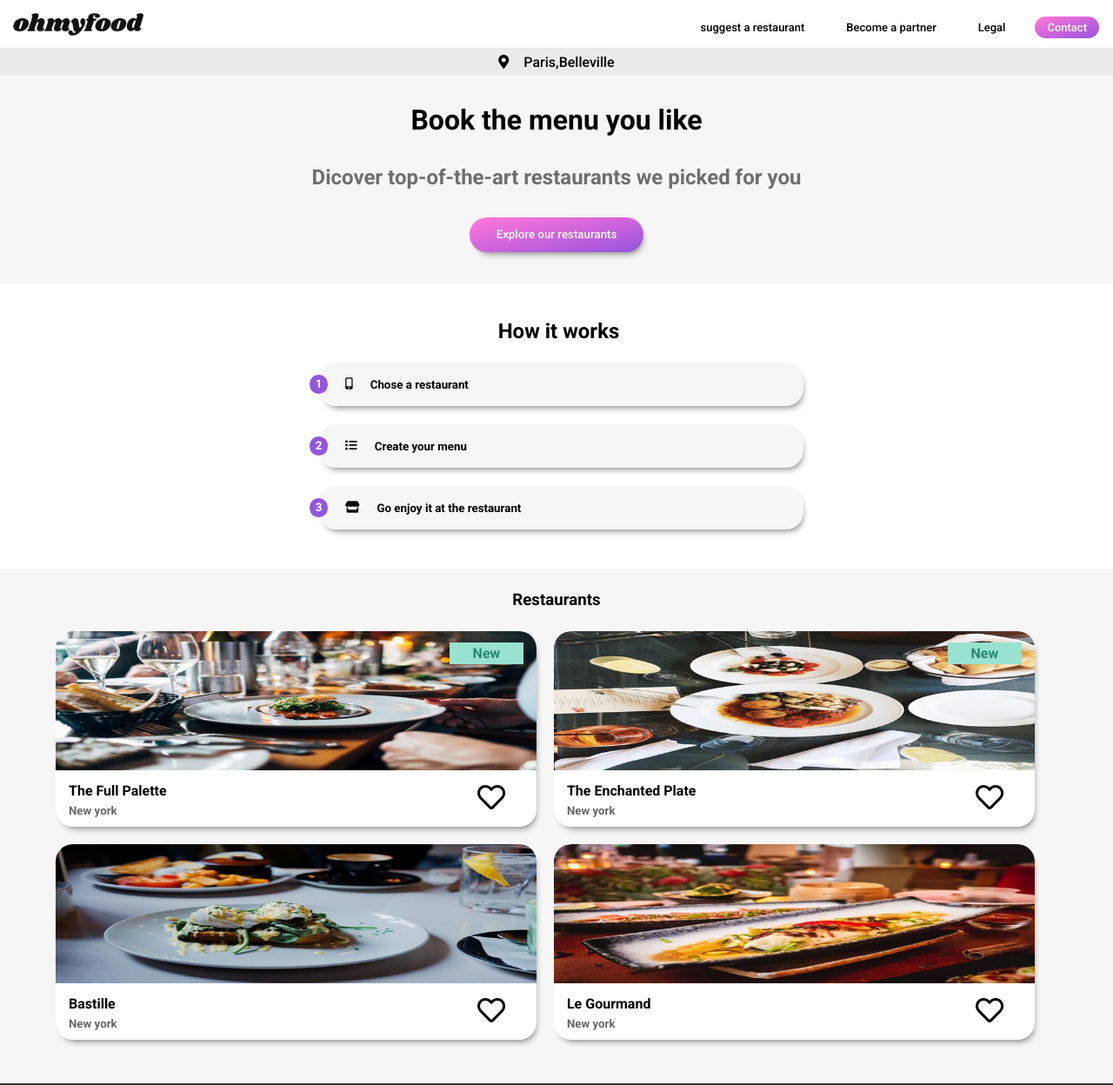
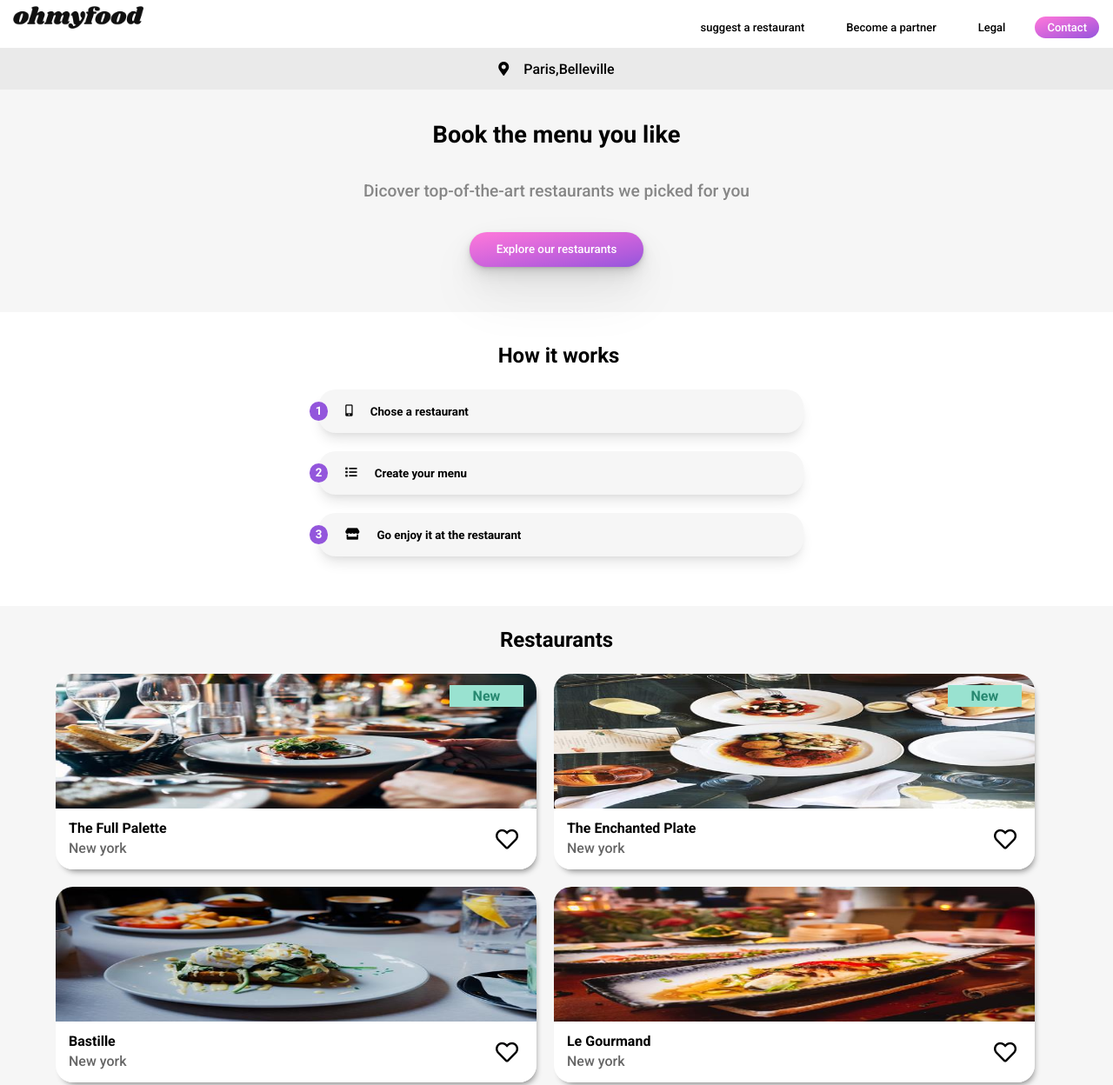
Before and after one commit to isfiaya/Ohmyfood, a plain HTML site: page index.html in a window 1280 px wide. Shown: the top 1248 px of the page at 87% size. Drawn offline with Linux system fonts and the light colour scheme; a web font is replaced by a local one.

Commit message:
edit animation heart

```diff
--- a/css/_footer.scss
+++ b/css/_footer.scss
@@ -17,6 +17,10 @@ footer {
 	a {
 		display: block;
 	}
+	a:nth-of-type(3),
+	a:nth-of-type(4) {
+		opacity: 0.8;
+	}
 	i {
 		margin-right: 5px;
 	}
--- a/css/_logo.scss
+++ b/css/_logo.scss
@@ -1,6 +1,6 @@
-$minTablet:"(min-width:768px)";
+$minTablet: "(min-width:768px)";
 .logo {
-  height: 40px;
+	height: 3.5em;
 	display: flex;
 	align-items: center;
 	justify-content: center;
--- a/css/style.scss
+++ b/css/style.scss
@@ -12,13 +12,13 @@ body {
 .location {
 	background-color: $color-background;
 	text-align: center;
-	height: 17em;
+	height: 19em;
 	&__nav {
 		display: flex;
 		align-items: center;
 		justify-content: center;
 		background-color: #eaeaea;
-		height: 2em;
+		height: 3em;
 		i {
 			margin-right: 17px;
 		}
@@ -29,10 +29,15 @@ body {
 		align-items: center;
 		flex-direction: column;
 		justify-content: space-evenly;
-		height: 235px;
+		height: 240px;
 		padding: 0 15px;
+		h1 {
+			font-size: 1.7em;
+		}
 		h2 {
-			opacity: 55%;
+			opacity: 45%;
+			font-weight: 100;
+			font-size: 1.2em;
 		}
 		button {
 			border: white;
@@ -42,41 +47,27 @@ body {
 			border-radius: 20px;
 			background-image: $color-btn;
 			color: white;
-			box-shadow: 3px 6px 7px -4px rgba(0, 0, 0, 0.45);
 			text-align: center;
+			box-shadow: 0 1px 2px rgba(0, 0, 0, 0.07), 0 2px 4px rgba(0, 0, 0, 0.07), 0 4px 8px rgba(0, 0, 0, 0.07),
+				0 8px 16px rgba(0, 0, 0, 0.07), 0 16px 32px rgba(0, 0, 0, 0.07), 0 32px 64px rgba(0, 0, 0, 0.07);
 			outline: none;
-		}
-		button:hover {
-			opacity: 1;
-		}
-		button::after {
-			content: "";
-			position: absolute;
-			top: 0;
-			left: 0;
-			right: 0;
-			bottom: 0;
-			opacity: 0;
-			z-index: -1;
-			background-color: lighten($color-Primary, 8%);
-			box-shadow: 0 14px 28px rgba(0, 0, 0, 0.25), 0 10px 10px rgba(0, 0, 0, 0.22);
-			transition: opacity 3s;
 		}
 	}
 }
 
 main {
-	margin-top: 35px;
+	margin-top: 28px;
 	padding: 0 15px;
 	@media #{$minTablet} {
 		margin-stop: 25px;
 	}
 	h3 {
-		padding: 5px 0px 22px 5px;
+		padding: 8px 0px 0px 5px;
 		font-weight: bold;
 		@media #{$minTablet} {
 			text-align: center;
 			font-size: x-large;
+			padding-bottom: 25px;
 		}
 	}
 }
@@ -105,7 +96,7 @@ main {
 		border-radius: 20px;
 		border: white;
 		outline: none;
-		box-shadow: 3px 6px 7px -4px rgba(0, 0, 0, 0.45);
+		box-shadow: 0 10px 15px -3px rgba(0, 0, 0, 0.1), 0 4px 6px -2px rgba(0, 0, 0, 0.05);
 		transition: all 0.7s ease-in-out;
 		@media #{$minTablet} {
 			width: 45%;
@@ -124,23 +115,28 @@ main {
 		}
 		i {
 			margin-right: 20px;
+			transition: all 0.7s ease-in-out;
 		}
 	}
 	button:hover {
 		background-color: #f5edff;
-		box-shadow: 0 14px 28px rgba(0, 0, 0, 0.25), 0 10px 10px rgba(0, 0, 0, 0.22);
+		box-shadow: 0 25px 50px -12px rgba(0, 0, 0, 0.25);
+		i {
+			color: $color-Primary;
+		}
 	}
 }
 .restaurants {
 	background-color: $color-background;
 	width: 100%;
-	margin-top: 45px;
+	margin-top: 57px;
 	h3 {
-		padding: 40px 0px 15px 20px;
+		padding: 40px 0px 18px 20px;
 		font-weight: bold;
 		@media #{$minTablet} {
 			text-align: center;
 			padding: 25px 0px 25px 0px;
+			font-size: x-large;
 		}
 	}
 }
@@ -151,9 +147,11 @@ main {
 	margin-top: 10px;
 	width: 90%;
 	margin: auto;
-	padding-bottom: 50px;
+	padding-bottom: 59px;
 	h5 {
 		opacity: 0.6;
+		font-size: 16px;
+		font-weight: 100;
 	}
 }
 .card {
@@ -169,7 +167,7 @@ main {
 	}
 	img {
 		width: 100%;
-		height: 71%;
+		height: 69%;
 	}
 	span {
 		position: absolute;
@@ -184,7 +182,7 @@ main {
 		font-weight: bold;
 	}
 	&__desc {
-		padding: 8px 0px 0px 15px;
+		padding: 7px 0px 0px 15px;
 		position: relative;
 		line-height: 23px;
 	}
@@ -192,30 +190,35 @@ main {
 .card__react {
 	cursor: pointer;
 	position: absolute;
-	right: 0px;
-	top: 13px;
+	right: -9px;
+	top: 16px;
 	overflow: hidden;
 	.empty_heart {
 		padding-top: 2px;
 		background: white;
-		transform: translate(-36px, 0);
+		transform: translate(-30px, 0);
+		font-size: 26px;
+		height: 30px;
 	}
 	.full_heart {
 		background: $color-btn;
 		-webkit-background-clip: text;
 		-webkit-text-fill-color: transparent;
+		height: 30px;
+		padding-top: 6px;
+		font-size: 26px;
 	}
 }
 .empty_heart:hover {
-	animation: fillheart 1s ease-in-out forwards;
+	animation: fillheart 1s ease-out forwards;
 }
 @keyframes fillheart {
 	0% {
-		transform: translate(-36px, 0);
+		transform: translate(-30px, 0);
 		color: white;
 	}
 	100% {
-		transform: translate(-36px, -30px);
+		transform: translate(-30px, -30px);
 		color: white;
 	}
 }
```
Also changed, not shown: css/bastille.css, css/style.css, 2 other files. Lines whose indentation alone changed are shown as unchanged.
